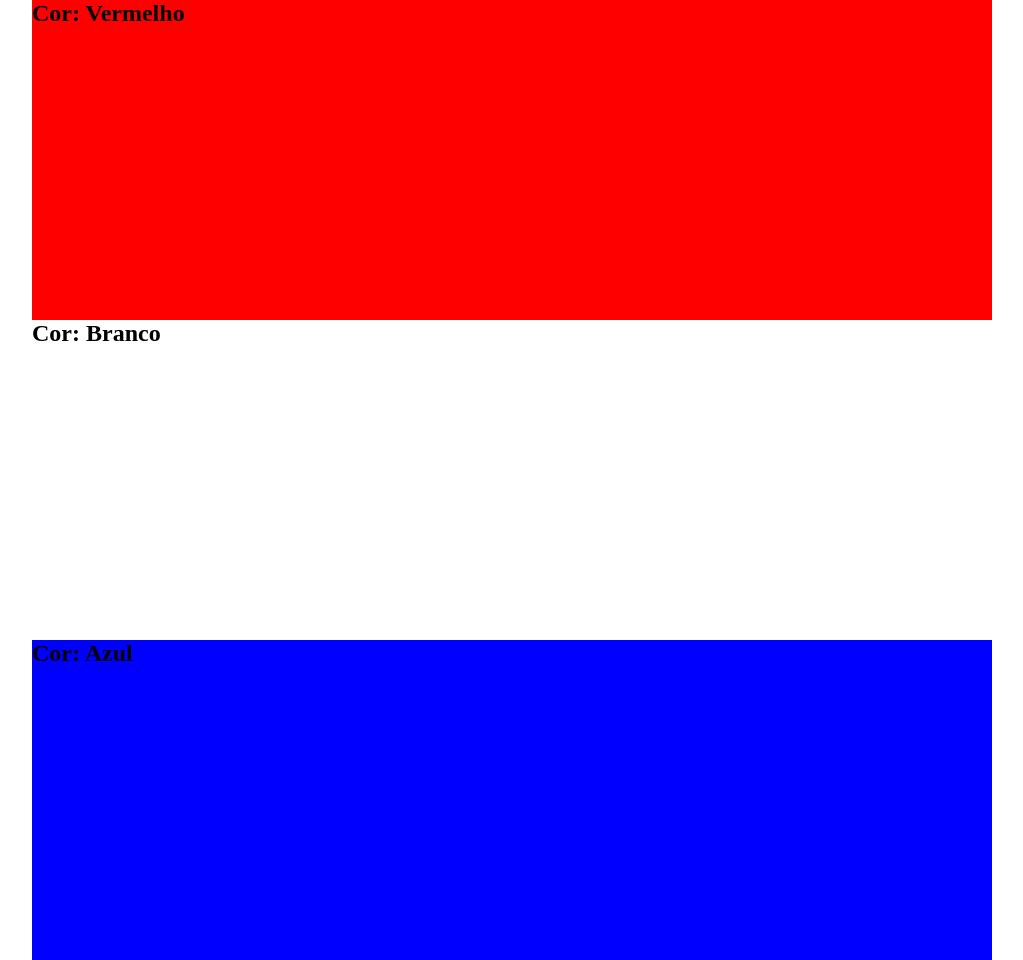
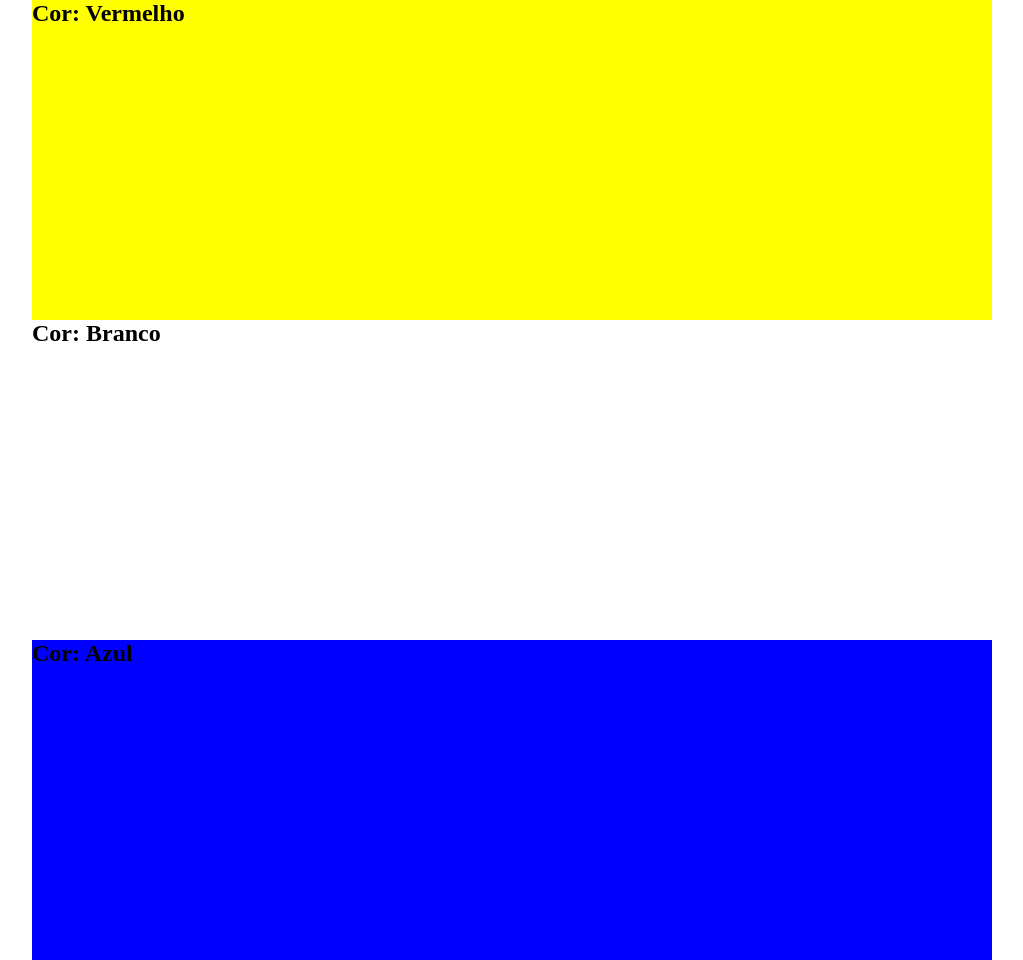
Before and after one commit to marceloliveirali/primeiroProjetoGithub, a plain HTML site: page index.html in a window 1280 px wide. Shown: the whole page, without its empty margins (128-1151 px from the left). Drawn offline with Linux system fonts and the light colour scheme.

Commit message:
Mudança no arquivo styless da cor vermelho para amarelo

```diff
--- a/css/styles.css
+++ b/css/styles.css
@@ -1,5 +1,5 @@
 :root {
-    --background-color1: red;
+    --background-color1: yellow;
     --background-color2: white;
     --background-color3: blue;
     --word-color: black;
```
